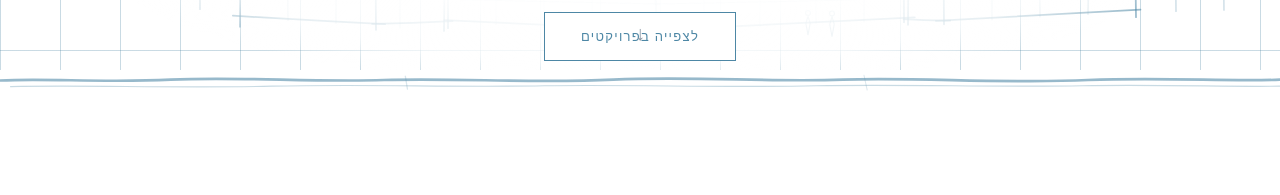
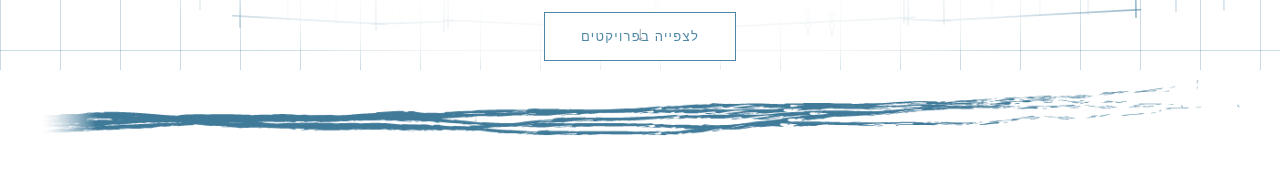
Before and after one commit to ophirbarch-dev/ARCH-WEBSITE, a plain HTML site: page index.html in a window 1280 px wide. Shown: the part 730-925 px from the top of the page. Drawn offline with Linux system fonts and the light colour scheme.

Commit message:
קווי הפרדה: קו העיפרון מהלוגו, נמתח משמאל לימין בגלילה
- הקו האופקי מהלוגו המקורי מחליף את קווי ה-SVG בכל הדפים
- נחשף משמאל לימין כשמגיעים אליו בגלילה; כל קו שני הפוך לגיוון
- נוספו קווי הפרדה לפני "תהליך תכנון" ו"לפני ועכשיו"

Co-Authored-By: Claude Opus 5.5 <noreply@anthropic.com>

```diff
--- a/index.html
+++ b/index.html
@@ -108,7 +108,7 @@
   <link rel="preconnect" href="https://fonts.googleapis.com" />
   <link rel="preconnect" href="https://fonts.gstatic.com" crossorigin />
   <link href="https://fonts.googleapis.com/css2?family=Heebo:wght@300;400;500;700&display=swap" rel="stylesheet" />
-  <link rel="stylesheet" href="style.css?v=18" />
+  <link rel="stylesheet" href="style.css?v=19" />
 </head>
 <body>
 
@@ -247,13 +247,8 @@
   </section>
 
   <!-- DIVIDER 1: two strokes, energetic -->
-  <div class="sketch-divider" style="background:var(--white)">
-    <svg xmlns="http://www.w3.org/2000/svg" viewBox="0 0 1200 32" preserveAspectRatio="none" aria-hidden="true">
-      <path d="M0,12 C45,9 95,15 160,11 C225,7.5 290,14 360,11.5 C430,9 500,15.5 575,11 C650,7 720,14 790,11 C860,8 940,16 1020,11.5 C1090,8 1155,13.5 1200,11" stroke="#4d87a5" stroke-width="3" fill="none" stroke-linecap="round" opacity="0.58"/>
-      <path d="M10,19 C80,17 165,21 255,18.5 C345,16 425,20 510,18 C595,16.5 680,20.5 765,18 C850,16 935,20 1015,18 C1090,16.5 1155,19.5 1200,18.5" stroke="#4d87a5" stroke-width="1.3" fill="none" stroke-linecap="round" opacity="0.3"/>
-      <path d="M380,7 L382,22" stroke="#4d87a5" stroke-width="1.2" opacity="0.2" stroke-linecap="round"/>
-      <path d="M810,6 L813,23" stroke="#4d87a5" stroke-width="1" opacity="0.18" stroke-linecap="round"/>
-    </svg>
+  <div class="sketch-divider" style="background:var(--white)" aria-hidden="true">
+    <img class="divider-stroke" src="images/divider-stroke.webp" alt="" loading="lazy" />
   </div>
 
   <!-- ABOUT -->
@@ -313,11 +308,8 @@
   </section>
 
   <!-- DIVIDER 2: double parallel lines, architectural -->
-  <div class="sketch-divider" style="background:var(--cream)">
-    <svg xmlns="http://www.w3.org/2000/svg" viewBox="0 0 1200 32" preserveAspectRatio="none" aria-hidden="true">
-      <path d="M0,10 C65,8 145,12 230,9.5 C315,7 400,12 480,10 C560,8 645,12.5 730,10 C815,7.5 900,12 985,9.5 C1060,7.5 1140,11.5 1200,10" stroke="#4d87a5" stroke-width="2.5" fill="none" stroke-linecap="round" opacity="0.5"/>
-      <path d="M0,19 C85,17 175,21 270,18.5 C365,16 450,20.5 545,18.5 C640,16.5 730,21 825,18.5 C920,16 1010,20.5 1100,18 C1155,16.5 1185,19 1200,18.5" stroke="#4d87a5" stroke-width="1.8" fill="none" stroke-linecap="round" opacity="0.35"/>
-    </svg>
+  <div class="sketch-divider flip" style="background:var(--cream)" aria-hidden="true">
+    <img class="divider-stroke" src="images/divider-stroke.webp" alt="" loading="lazy" />
   </div>
 
   <!-- PROJECTS -->
@@ -368,6 +360,10 @@
     </div>
   </section>
 
+  <div class="sketch-divider flip" style="background:var(--white)" aria-hidden="true">
+    <img class="divider-stroke" src="images/divider-stroke.webp" alt="" loading="lazy" />
+  </div>
+
   <!-- PROCESS JOURNEY: sketch to plan (Yavne) -->
   <section class="journey" id="process" aria-labelledby="journey-title">
     <div class="container journey-head">
@@ -417,6 +413,10 @@
     </div>
   </section>
 
+  <div class="sketch-divider" style="background:var(--cream)" aria-hidden="true">
+    <img class="divider-stroke" src="images/divider-stroke.webp" alt="" loading="lazy" />
+  </div>
+
   <!-- BEFORE / AFTER -->
   <section class="ba section-pad" id="before-after" aria-labelledby="ba-title">
     <div class="container">
@@ -436,11 +436,8 @@
   </section>
 
   <!-- DIVIDER 3: bold single stroke, gestural -->
-  <div class="sketch-divider" style="background:var(--green-bg)">
-    <svg xmlns="http://www.w3.org/2000/svg" viewBox="0 0 1200 32" preserveAspectRatio="none" aria-hidden="true">
-      <path d="M0,15 C35,11.5 75,18 130,13.5 C185,9 250,17 310,14 C370,11 435,18 500,13 C565,8.5 625,17 690,14 C755,11 820,18.5 890,13.5 C960,9 1030,17 1095,13 C1140,10.5 1175,15.5 1200,14" stroke="#4d87a5" stroke-width="3.5" fill="none" stroke-linecap="round" opacity="0.52"/>
-      <path d="M20,20 C90,18.5 175,22 265,19.5 C355,17 440,21 525,19.5 C610,18 695,21.5 785,19 C875,17 960,21 1050,19 C1110,17.5 1165,20 1200,19.5" stroke="#4d87a5" stroke-width="1" fill="none" stroke-linecap="round" opacity="0.22"/>
-    </svg>
+  <div class="sketch-divider" style="background:var(--green-bg)" aria-hidden="true">
+    <img class="divider-stroke" src="images/divider-stroke.webp" alt="" loading="lazy" />
   </div>
 
   <!-- CONTACT -->
@@ -560,6 +557,6 @@
     <a href="accessibility.html" class="a11y-decl-link">הצהרת נגישות</a>
   </div>
 
-  <script src="script.js?v=17"></script>
+  <script src="script.js?v=19"></script>
 </body>
 </html>
--- a/script.js
+++ b/script.js
@@ -480,3 +480,19 @@ fadeTargets.forEach(el => {
     updateUI();
   });
 })();
+
+// --- Section dividers: draw the logo's pencil stroke left → right on scroll ---
+(function () {
+  const dividers = document.querySelectorAll('.sketch-divider');
+  if (!dividers.length) return;
+  if (!('IntersectionObserver' in window)) return; // stays fully visible (no .js class)
+  document.documentElement.classList.add('js');
+  const io = new IntersectionObserver(entries => {
+    entries.forEach(en => {
+      if (!en.isIntersecting) return;
+      en.target.classList.add('in-view');
+      io.unobserve(en.target);
+    });
+  }, { threshold: 0.5, rootMargin: '0px 0px -8% 0px' });
+  dividers.forEach(d => io.observe(d));
+})();
--- a/style.css
+++ b/style.css
@@ -667,19 +667,37 @@ a { text-decoration: none; color: inherit; }
 }
 .form-success.visible { display: block; }
 
-/* ---------- SKETCH DIVIDER ---------- */
+/* ---------- SKETCH DIVIDER (the horizontal pencil stroke from the logo) ---------- */
 .sketch-divider {
   width: 100%;
   overflow: hidden;
-  height: 28px;
-  display: flex;
-  align-items: center;
-}
-.sketch-divider svg {
+  padding: 10px 40px;
+  line-height: 0;
+}
+.sketch-divider .divider-stroke {
   display: block;
-  width: 100%;
-  height: 28px;
-}
+  width: min(1200px, 100%);
+  height: auto;
+  aspect-ratio: 1304 / 61;
+  object-fit: fill;
+  margin: 0 auto;
+}
+.sketch-divider.flip .divider-stroke { transform: scaleY(-1); }
+/* Drawn left → right when the divider scrolls into view */
+.js .sketch-divider .divider-stroke {
+  -webkit-mask-image: linear-gradient(to right, #000 45%, transparent 55%);
+          mask-image: linear-gradient(to right, #000 45%, transparent 55%);
+  -webkit-mask-repeat: no-repeat; mask-repeat: no-repeat;
+  -webkit-mask-size: 250% 100%; mask-size: 250% 100%;
+  -webkit-mask-position: 100% 0; mask-position: 100% 0;
+}
+.js .sketch-divider.in-view .divider-stroke {
+  animation: ld-x 1.5s cubic-bezier(.45,.05,.35,1) both;
+}
+@media (prefers-reduced-motion: reduce) {
+  .js .sketch-divider .divider-stroke { -webkit-mask: none; mask: none; animation: none; }
+}
+@media (max-width: 900px) { .sketch-divider { padding: 8px 20px; } }
 
 /* ---------- FOOTER ---------- */
 .site-footer {
```
Also changed, not shown: accessibility.html (+2 -2 lines), public-buildings.html (+5 -8 lines), residential.html (+5 -8 lines), taba.html (+5 -8 lines), images/divider-stroke.webp (added).
